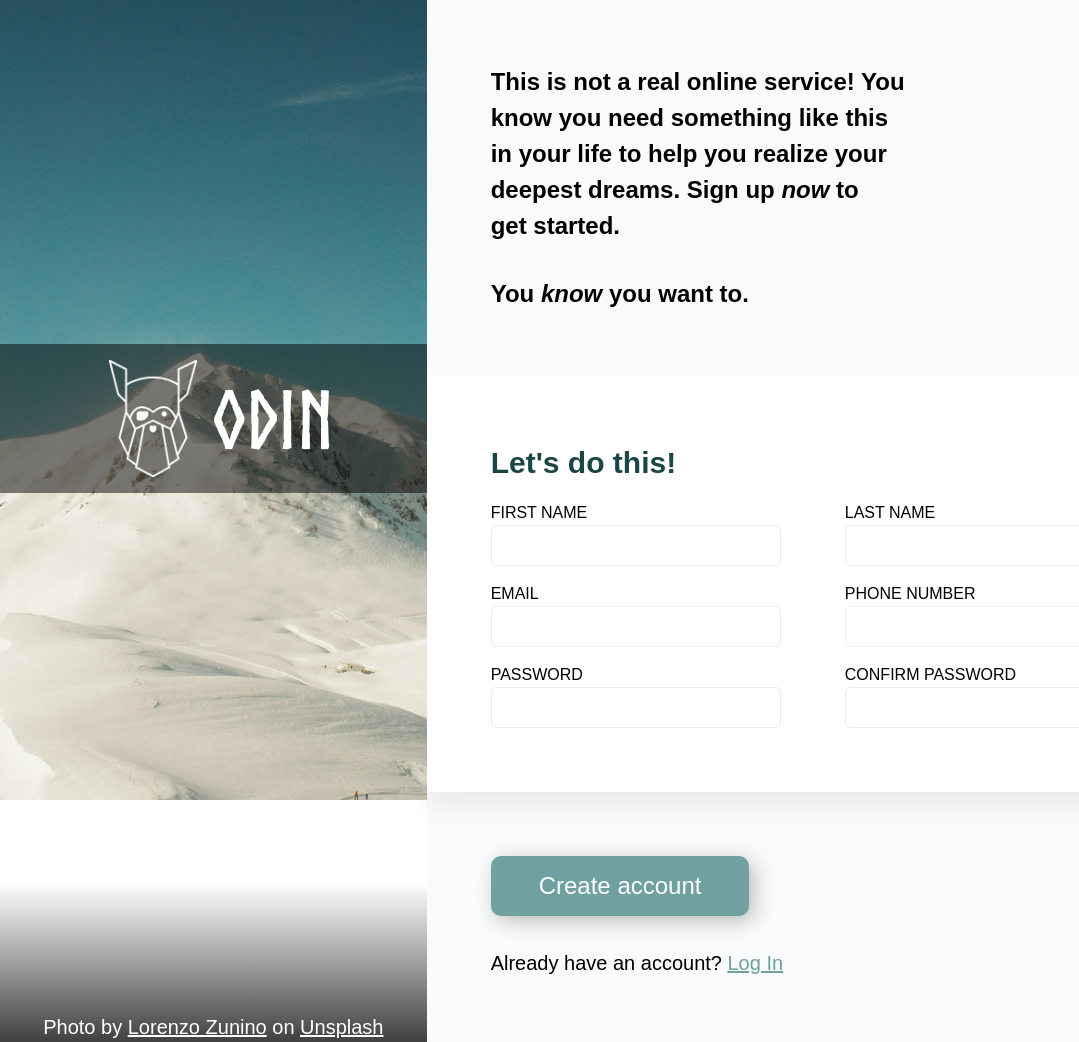
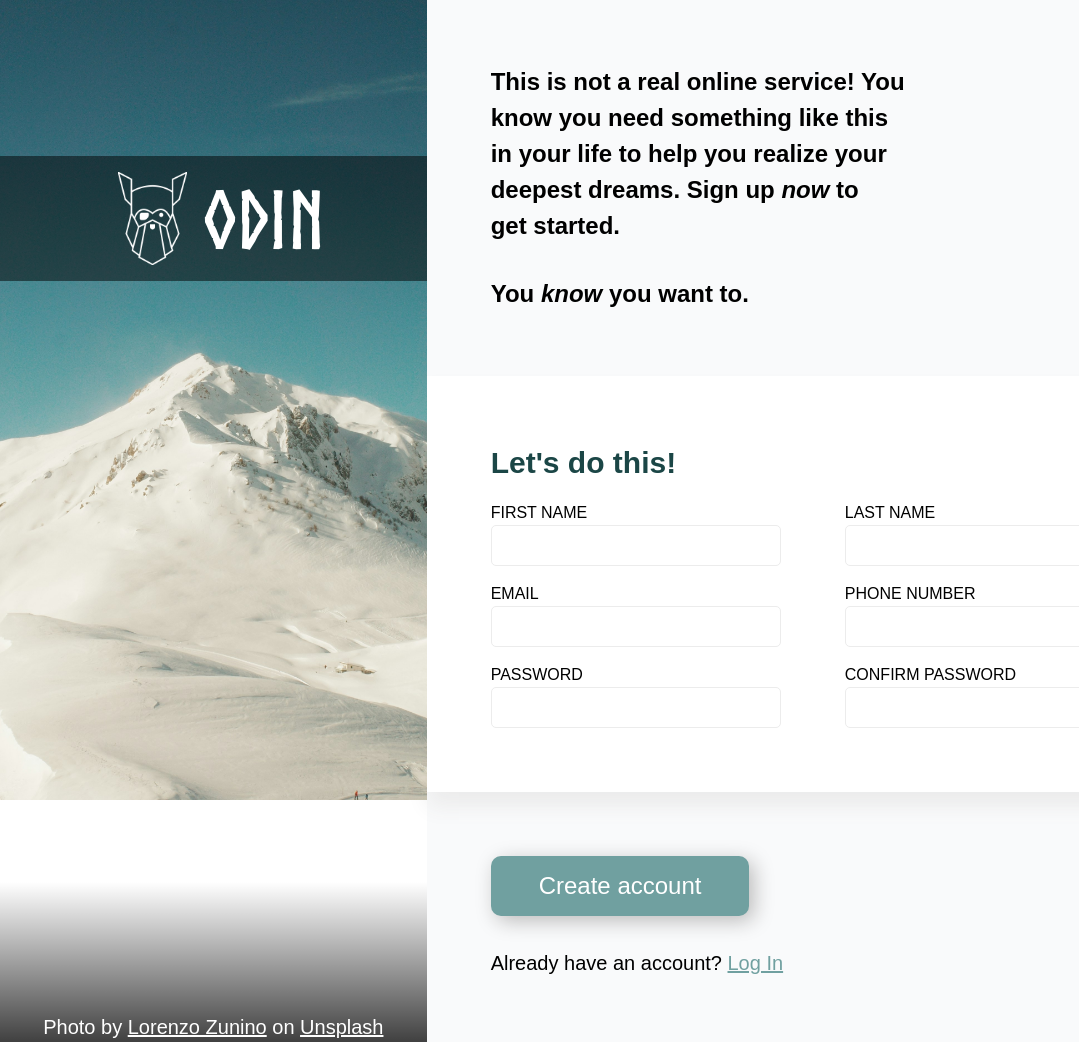
Before and after one commit to thruma17/top-signup-form, a plain HTML site: page index.html in a window 1280 px wide. Shown: the whole page, without its empty margins (0-1079 px from the left). Drawn offline with Linux system fonts and the light colour scheme.

Commit message:
Adjust logo size and position

```diff
--- a/styles.css
+++ b/styles.css
@@ -309,7 +309,7 @@ body {
 
 .background-logo {
   position: absolute;
-  top: 33%;
+  top: 15%;
   display: flex;
   width: 100%;
   background-color: rgba(0, 0, 0, 0.5);
@@ -319,7 +319,7 @@ body {
 
 .logo {
   padding: 1rem;
-  max-width: 15vh;
+  max-height: 125px;
 }
 
 .logo-text {
```
